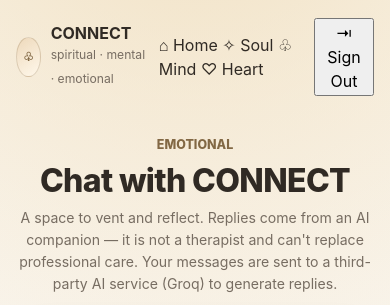
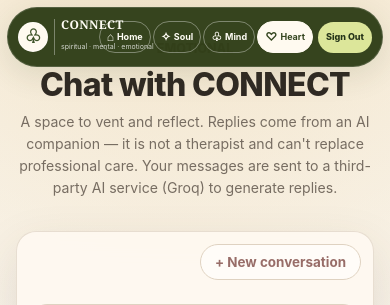
Before and after one commit to Likhitareddy17/Connect, a Flask app: page /emotional in a window 390 px wide. Shown: the top 305 px of the page. Run offline with Flask 3, Linux system fonts and the light colour scheme; a user stored in the database is signed in; data that the repository does not hold is empty; some libraries are stand-ins or nearby versions.

Commit message:
Move shared navigation styles into global stylesheet

```diff
--- a/static/styles.css
+++ b/static/styles.css
@@ -68,6 +68,248 @@ button, select, textarea { font: inherit; }
 .brand small {
   color: var(--muted);
   font-size: 0.76rem;
+}
+
+/* Shared fixed navigation — available on every authenticated page. */
+.topbar {
+  position: fixed;
+  z-index: 30;
+  top: 10px;
+  left: 50%;
+  transform: translateX(-50%);
+  width: calc(100% - 28px);
+  max-width: 1480px;
+  min-height: 64px;
+  margin: 0;
+  padding: 8px 22px;
+  border: 1px solid rgba(255, 255, 255, 0.15);
+  border-radius: 999px;
+  background: rgba(48, 62, 24, 0.97);
+  box-shadow: 0 8px 30px rgba(48, 62, 24, 0.12);
+  color: #fffdf5;
+}
+
+.brand {
+  flex: 1;
+  min-width: 0;
+  gap: 12px;
+  color: #fffdf5;
+}
+
+.brand-mark {
+  flex: 0 0 40px;
+  border: 1px solid rgba(255, 255, 255, 0.5);
+  background: #fffaf0;
+  color: #40552b;
+  font-size: 24px;
+}
+
+.brand-copy {
+  padding-left: 12px;
+  border-left: 1px solid rgba(255, 255, 255, 0.35);
+}
+
+.brand strong {
+  font-family: Georgia, serif;
+  font-size: 18px;
+  letter-spacing: 0.03em;
+}
+
+.brand small {
+  color: rgba(255, 255, 255, 0.78);
+  font-size: 11px;
+  white-space: nowrap;
+}
+
+.topbar-nav {
+  display: flex;
+  flex: 0 1 auto;
+  align-items: center;
+  justify-content: center;
+  gap: 8px;
+}
+
+.topbar-nav a {
+  display: inline-flex;
+  align-items: center;
+  gap: 8px;
+  padding: 10px 17px;
+  border: 1px solid rgba(255, 255, 255, 0.36);
+  border-radius: 999px;
+  color: #fffdf5;
+  font-size: 13px;
+  font-weight: 650;
+  white-space: nowrap;
+  transition: background 0.18s, color 0.18s;
+}
+
+.topbar-nav a span {
+  font-size: 17px;
+  line-height: 1;
+}
+
+.topbar-nav a:hover,
+.topbar-nav a.active {
+  border-color: #fffaf0;
+  background: #fffaf0;
+  color: #34451f;
+}
+
+.header-logout {
+  display: flex;
+  flex: 1;
+  justify-content: flex-end;
+}
+
+.signout-button {
+  display: inline-flex;
+  align-items: center;
+  gap: 8px;
+  min-height: 40px;
+  padding: 0 18px;
+  border: 0;
+  border-radius: 999px;
+  background: #dce69a;
+  color: #26351a;
+  font-size: 12px;
+  font-weight: 800;
+  white-space: nowrap;
+  cursor: pointer;
+}
+
+.signout-button:hover {
+  background: #edf2bd;
+}
+
+@media (max-width: 760px) {
+  .topbar {
+    min-height: 60px;
+    padding: 8px 13px;
+  }
+
+  .brand {
+    flex: 0 1 auto;
+    gap: 8px;
+  }
+
+  .brand-mark {
+    width: 34px;
+    height: 34px;
+    flex-basis: 34px;
+  }
+
+  .brand-copy {
+    padding-left: 8px;
+  }
+
+  .brand strong {
+    font-size: 15px;
+  }
+
+  .brand small {
+    font-size: 9px;
+  }
+
+  .topbar-nav {
+    gap: 4px;
+  }
+
+  .topbar-nav a {
+    padding: 9px 10px;
+    font-size: 11px;
+  }
+
+  .topbar-nav a span {
+    font-size: 15px;
+  }
+
+  .header-logout {
+    flex: 0 0 auto;
+  }
+
+  .signout-button {
+    min-height: 36px;
+    padding: 0 12px;
+    font-size: 10px;
+  }
+}
+
+@media (max-width: 520px) {
+  .topbar {
+    top: 7px;
+    width: calc(100% - 14px);
+    gap: 5px;
+    padding: 7px 10px;
+  }
+
+  .brand {
+    gap: 6px;
+  }
+
+  .brand-mark {
+    width: 30px;
+    height: 30px;
+    flex-basis: 30px;
+    font-size: 19px;
+  }
+
+  .brand-copy {
+    padding-left: 6px;
+  }
+
+  .brand strong {
+    font-size: 12px;
+  }
+
+  .brand small {
+    font-size: 7px;
+  }
+
+  .topbar-nav {
+    gap: 2px;
+  }
+
+  .topbar-nav a {
+    gap: 3px;
+    padding: 8px 7px;
+    font-size: 9px;
+  }
+
+  .topbar-nav a span {
+    font-size: 12px;
+  }
+
+  .signout-button {
+    min-height: 31px;
+    padding: 0 8px;
+    font-size: 9px;
+  }
+
+  .signout-button span {
+    display: none;
+  }
+}
+
+@media (max-width: 370px) {
+  .brand small {
+    display: none;
+  }
+
+  .brand-copy {
+    border: 0;
+  }
+
+  .topbar-nav a {
+    padding: 8px 5px;
+  }
+
+  .topbar-nav a span {
+    display: none;
+  }
+
+  .signout-button {
+    padding: 0 7px;
+  }
 }
 
 .goal-form select {
```
